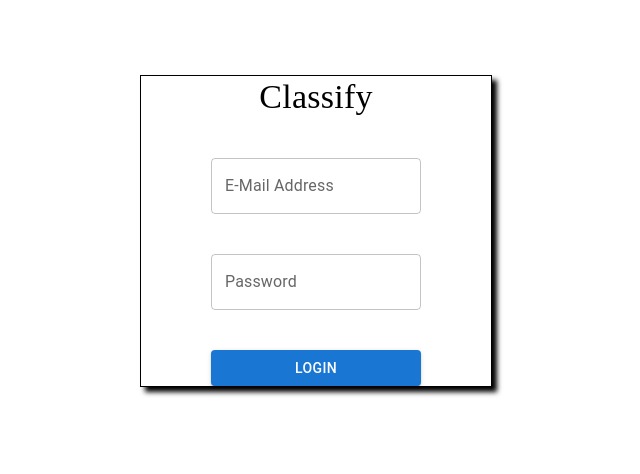
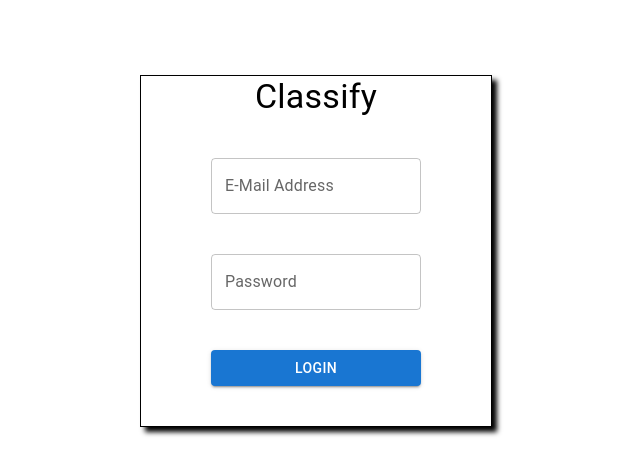
Before and after one commit to ConnorKeithCK/classify-client, a React (Create React App) app: page / in a window 1280 px wide. Shown: the top 474 px of the page, without its empty margins (324-964 px from the left). Built offline with nearby package versions, Linux system fonts and the light colour scheme.

Commit message:
updated style of login page

```diff
--- a/src/pages/Login.tsx
+++ b/src/pages/Login.tsx
@@ -1,7 +1,14 @@
-import { Box, Container, Typography, TextField, Paper, Button } from '@mui/material';
-import React from 'react';
-import { Navigate, useNavigate } from 'react-router-dom';
-import logo from '../imgs/ClassifyLogo.png';
+import {
+  Box,
+  Container,
+  Typography,
+  TextField,
+  Paper,
+  Button,
+} from "@mui/material";
+import React from "react";
+import { Navigate, useNavigate } from "react-router-dom";
+import logo from "../imgs/ClassifyLogo.png";
 
 interface LoginPageProps {}
 
@@ -11,37 +18,42 @@ const LoginPage: React.FC<LoginPageProps> = () => {
   return (
     <Container
       sx={{
-        ml: 'auto',
-        mr: 'auto',
-        height: 400,
+        ml: "auto",
+        mr: "auto",
+        height: 600,
         width: 400,
-        position: 'absolute',
+        position: "absolute",
         left: 0,
         right: 0,
-        top: 75
-      }}>
+        top: 75,
+      }}
+    >
       <Box
         sx={{
-          border: '1px solid black',
-          boxShadow: '5px 5px 5px black',
-          justifyContent: 'space-between',
-          display: 'flex',
-          flexDirection: 'column'
-        }}>
-        <Typography sx={{ fontFamily: 'cursive ', flex: 1 }} variant="h4">
-          Classify
-        </Typography>
+          border: "1px solid black",
+          boxShadow: "5px 5px 5px black",
+          justifyContent: "space-between",
+          display: "flex",
+          flexDirection: "column",
+        }}
+      >
+        <Typography variant="h4">Classify</Typography>
         <Box
           sx={{
-            display: 'flex',
-            flexDirection: 'column',
-            width: '60%',
-            margin: 'auto',
-            height: '60%'
-          }}>
+            display: "flex",
+            flexDirection: "column",
+            width: "60%",
+            margin: "auto",
+            height: "60%",
+          }}
+        >
           <TextField sx={{ mt: 5 }} variant="outlined" label="E-Mail Address" />
           <TextField sx={{ mt: 5 }} variant="outlined" label="Password" />
-          <Button sx={{ mt: 5 }} variant="contained" onClick={() => navigate('/home')}>
+          <Button
+            sx={{ mt: 5, mb: 5 }}
+            variant="contained"
+            onClick={() => navigate("/home")}
+          >
             Login
           </Button>
         </Box>
```
